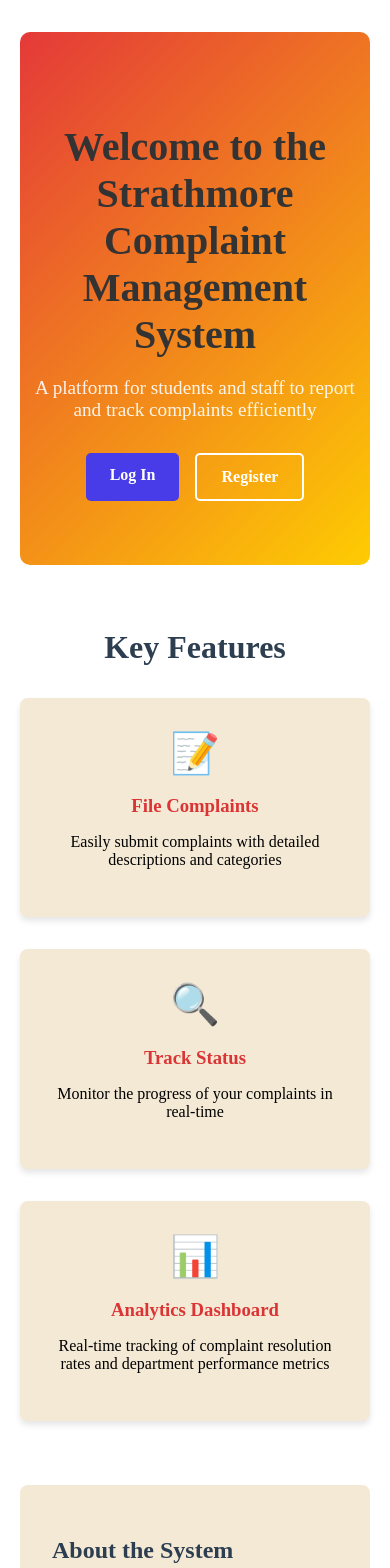
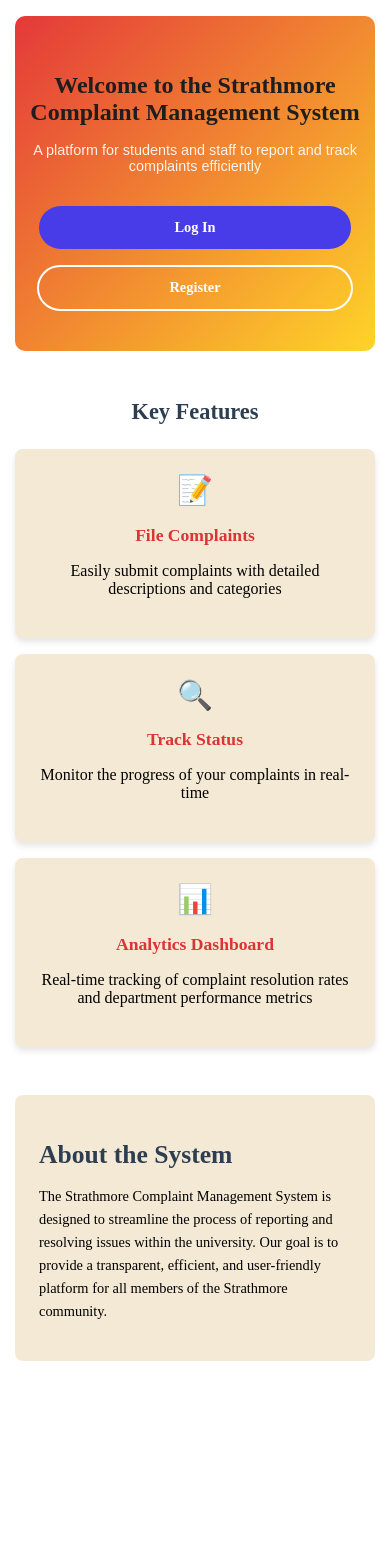
Before and after one commit to Steven-Yabann/Complaint-Management-System, a React (Vite) app in the folder Frontend/: page / in a window 390 px wide. Shown: the top 1568 px of the page. After the commit the page ends 1385 px from the top, so only its background shows below. Built offline with nearby package versions, Linux system fonts and the light colour scheme.

Commit message:
login made responsive

```diff
--- a/Frontend/src/styling/home.css
+++ b/Frontend/src/styling/home.css
@@ -1,25 +1,27 @@
 .home-container {
-    max-width: 1200px;
+    max-width: 1400px;
     margin: 0 auto;
-    padding: 0 20px;
+    padding: 0 10px;
 }
 
 /* Hero section */
 .hero-section {
     text-align: center;
     padding: 4rem 0;
-    background: linear-gradient(135deg, #e43939, #fecc02);
+    background: linear-gradient(135deg, #e43939, #fecc02d8);
     color: rgb(255, 255, 255);
     border-radius: 10px;
-    margin: 2rem 0;
+    margin: 1rem auto;
 }
 
 .hero-section h1 {
-    font-size: 2.5rem;
+    font-size: 2.4rem;
     margin-bottom: 1rem;
+    color: #1e1e1e;
 }
 
 .subtitle {
+    font-family: 'Arial', sans-serif;
     font-size: 1.2rem;
     margin-bottom: 2rem;
     opacity: 0.9;
@@ -29,16 +31,21 @@
 .cta-buttons {
     display: flex;
     justify-content: center;
-    gap: 1rem;
+    gap: 5rem;
     margin-top: 2rem;
 }
 
 .btn {
+    height: auto;
+    width: auto;
     padding: 0.8rem 1.5rem;
-    border-radius: 5px;
+    border-radius: 50px;
     text-decoration: none;
     font-weight: bold;
     transition: all 0.3s ease;
+    display: flex;
+    align-items: center;
+    justify-content: center;
 }
 
 .btn.primary {
@@ -88,6 +95,7 @@
 
 .feature-card:hover {
     transform: translateY(-5px);
+    box-shadow: 0 10px 10px rgba(0, 0, 0, 0.2);
 }
 
 .feature-icon {
@@ -105,7 +113,7 @@
     background-color: #f4e9d5;
     padding: 2rem;
     border-radius: 8px;
-    margin: 3rem 0;
+    margin: 2rem 0;
 }
 
 .about-section h2 {
@@ -116,3 +124,145 @@
 .about-section p {
     line-height: 1.6;
 }
+
+/* --- Media Queries for Responsiveness --- */
+
+/* Tablets (portrait) and smaller desktops */
+@media (max-width: 992px) {
+    .hero-section h1 {
+        font-size: 2.2rem;
+    }
+
+    .subtitle {
+        font-size: 1.1rem;
+    }
+
+    .cta-buttons {
+        gap: 2rem;
+    }
+
+    .btn {
+        padding: 0.7rem 1.2rem;
+        font-size: 0.95rem;
+    }
+
+    .features-section h2 {
+        font-size: 1.8rem;
+    }
+
+    .features-grid {
+        grid-template-columns: repeat(auto-fit, minmax(280px, 1fr));
+        gap: 1.5rem; /
+    }
+
+    .feature-card {
+        padding: 1.8rem;
+    }
+}
+
+/* Mobile devices */
+@media (max-width: 768px) {
+    .home-container {
+        padding: 0 15px;
+    }
+
+    .hero-section {
+        padding: 3rem 15px;
+        margin: 1rem auto;
+    }
+
+    .hero-section h1 {
+        font-size: 1.8rem;
+    }
+
+    .subtitle {
+        font-size: 1rem;
+        margin-bottom: 1.5rem;
+    }
+
+    .cta-buttons {
+        flex-direction: column;
+        gap: 1rem;
+    }
+
+    .btn {
+        width: 80%;
+        max-width: 280px;
+        margin: 0 auto;
+        padding: 0.9rem 1.5rem;
+        font-size: 1rem;
+    }
+
+    .features-section {
+        margin: 3rem 0;
+    }
+
+    .features-section h2 {
+        font-size: 1.6rem;
+        margin-bottom: 1.5rem;
+    }
+
+    .features-grid {
+        grid-template-columns: 1fr;
+        gap: 1rem;
+    }
+
+    .feature-card {
+        padding: 1.5rem;
+    }
+
+    .feature-icon {
+        font-size: 2rem;
+    }
+
+    .feature-card h3 {
+        font-size: 1.2rem;
+    }
+
+    .about-section {
+        padding: 1.5rem;
+        margin: 1.5rem 0;
+    }
+
+    .about-section h2 {
+        font-size: 1.8rem;
+        margin-bottom: 0.8rem;
+    }
+
+    .about-section p {
+        font-size: 0.95rem;
+    }
+}
+
+/* Small mobile devices (e.g., iPhone SE) */
+@media (max-width: 480px) {
+    .hero-section {
+        padding: 2.5rem 10px;
+    }
+    .hero-section h1 {
+        font-size: 1.5rem;
+    }
+    .subtitle {
+        font-size: 0.9rem;
+    }
+    .btn {
+        width: 90%;
+        font-size: 0.9rem;
+        padding: 0.8rem 1rem;
+    }
+    .features-section h2 {
+        font-size: 1.4rem;
+    }
+    .feature-icon {
+        font-size: 1.8rem;
+    }
+    .feature-card h3 {
+        font-size: 1.1rem;
+    }
+    .about-section h2 {
+        font-size: 1.6rem;
+    }
+    .about-section p {
+        font-size: 0.9rem;
+    }
+}
```
Lines whose indentation alone changed are shown as unchanged.
